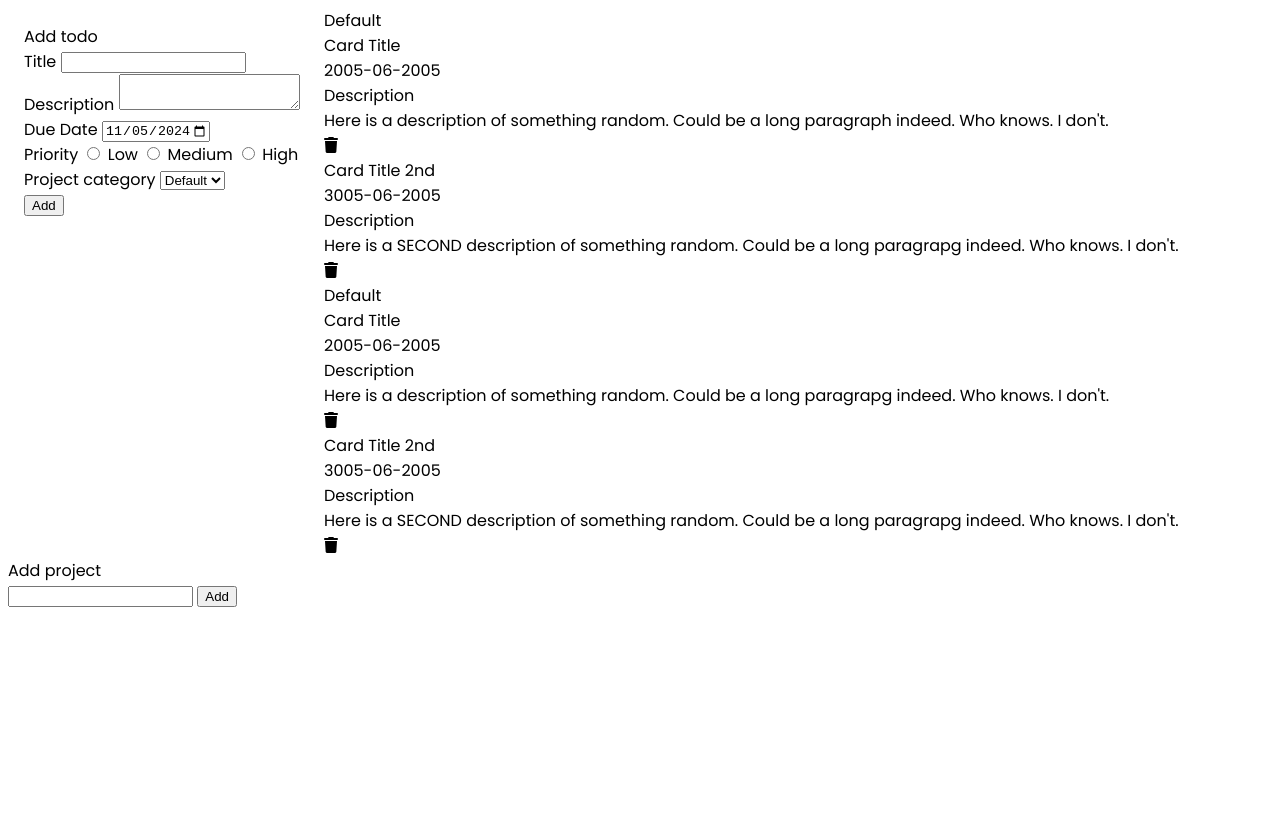
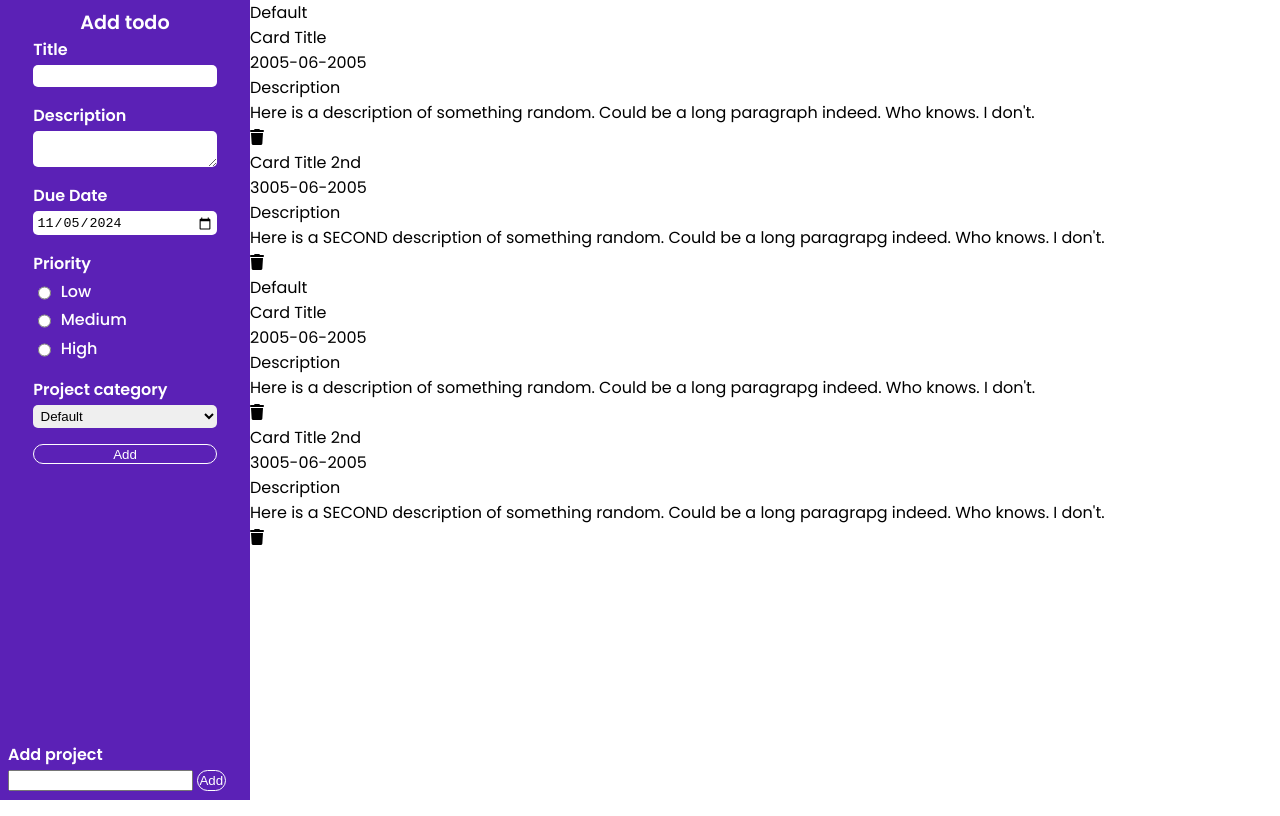
Before and after one commit to NadifRahman/assignment-agenda-app, a website built with webpack: page src/index.html in a window 1280 px wide. Built offline with nearby package versions, Linux system fonts and the light colour scheme.

Commit message:
Add styling to todo-adder and project-adder sections

```diff
--- a/src/index.html
+++ b/src/index.html
@@ -28,12 +28,18 @@
                 </div>
                 <div class="form-priority">
                     <label>Priority</label>
+                    <div class="radio-option">
                         <input type="radio" id="low" name="priority" value="low" required>
                         <label for="low">Low</label>
+                    </div>
+                    <div class="radio-option">
                         <input type="radio" id="medium" name="priority" value="medium">
                         <label for="medium">Medium</label>
+                    </div>
+                    <div class="radio-option">
                         <input type="radio" id="high" name="priority" value="high">
                         <label for="high">High</label>
+                    </div>
                 </div>
                 <div class="form-category">
                     <label for="projects">Project category</label>
@@ -75,7 +81,7 @@
                     </div>
                 </div>
             </div>
-            <div class="project" data-index="0">
+            <div class="project" data-index="1">
                 <div class="project-title">Default</div>
                 <div class="todo-card-container">
                     <div class="todo-card" data-index="0">
--- a/src/style.css
+++ b/src/style.css
@@ -8,21 +8,66 @@
 
 body {
     height: 100vh;
+    margin: 0;
 
 }
 
 .container {
     display: grid;
-    grid-template-columns: 1fr 3fr;
+    grid-template-columns: minmax(150px, 250px) 3fr;
     grid-template-rows: 1fr auto;
+    height: 100%;
 
+}
+
+.todo-adder, .project-adder {
+    background-color: #5b21b6;
+    padding: 0.5rem;
+    color: white;
+    font-weight: 550;
 }
 
 .todo-adder {
     grid-column: 1/2;
     grid-row: 1/2;
-    padding: 1rem;
+
+    display: flex;
+    flex-direction: column;
+    align-items: center;
 }
+
+form.todo-form {
+    display: flex;
+    flex-direction: column;
+    gap: 1rem;
+}
+
+form.todo-form > div { /*select all divs under the form*/
+    display: flex;
+    flex-direction: column;
+    gap: 0.2rem;
+}
+
+.todo-form .radio-option {
+    display: flex;
+    gap: 0.4rem;
+    font-weight: 500;
+}
+
+.todo-form input[type="text"], textarea, input[type="date"], select {
+    border-radius: 5px;
+    border: none;
+    padding: 0.2rem;
+}
+
+form button {
+    border-radius: 1rem;
+    border: solid white 0.1rem;
+    background-color: #5b21b6;
+    color: white;
+    padding: 0.1rem;
+}
+
 
 .project-adder {
     grid-column: 1/2;
@@ -33,3 +78,7 @@ body {
     grid-column: 2/3;
     grid-row: 1/3;
 }
+
+.form-title {
+    font-size: 1.2rem;
+}
```
Lines whose indentation alone changed are shown as unchanged.
